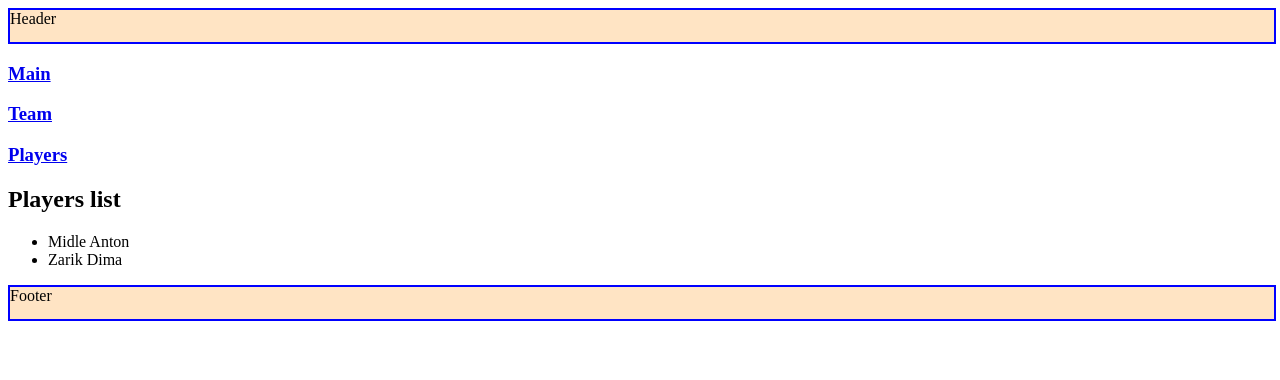
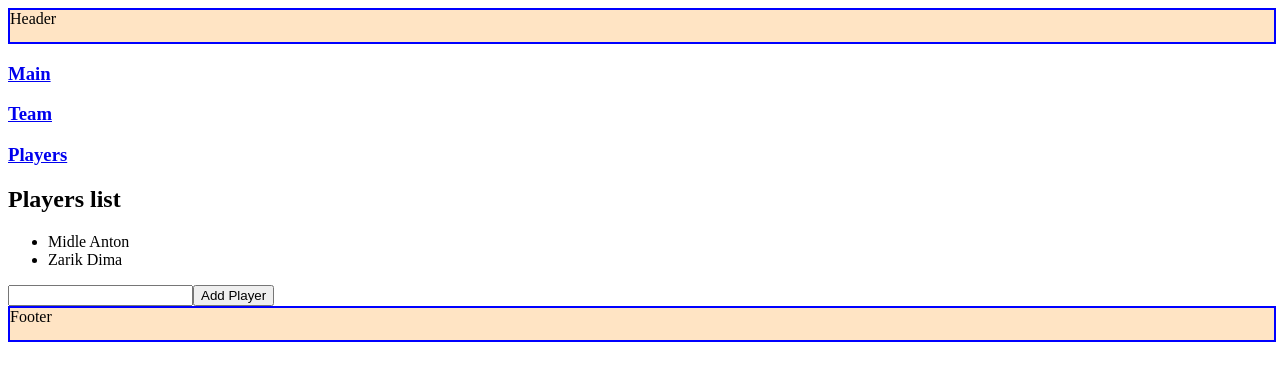
Before and after one commit to Zarikd/hockey_app, a Next.js app: page /players in a window 1280 px wide. Shown: the top 380 px of the page. Built offline with nearby package versions, Linux system fonts and the light colour scheme.

Commit message:
Issues with redux

```diff
--- a/pages/_app.tsx
+++ b/pages/_app.tsx
@@ -1,6 +1,8 @@
+import { store } from '@/src/store';
 import { Layout } from 'features';
 import type { AppProps } from 'next/app';
 import Head from 'next/head';
+import { Provider } from 'react-redux';
 
 export default function App({ Component, pageProps }: AppProps) {
   return (
@@ -10,9 +12,11 @@ export default function App({ Component, pageProps }: AppProps) {
         <link rel="icon" href="/favicon.svg" />
       </Head>
 
-      <Layout>
-        <Component {...pageProps} />
-      </Layout>
+      <Provider store={store}>
+        <Layout>
+          <Component {...pageProps} />
+        </Layout>
+      </Provider>
     </>
   );
 }
--- a/src/pages/players/PlayersPage.tsx
+++ b/src/pages/players/PlayersPage.tsx
@@ -1,11 +1,18 @@
+import { useAppDispatch, useAppSelector } from '@/src/shared/hooks/redux';
+import { setPlayer, updateInputName } from '@/src/store/slices/players';
+
 export const PlayersPage = () => {
+    const players = useAppSelector(state => state.players.playersList)
+    const inputName = useAppSelector(state => state.players.name)
+    const dispath = useAppDispatch()
     return (
         <div>
             <h2>Players list</h2>
             <ul>
-                <li>Midle Anton</li>
-                <li>Zarik Dima</li>
+                {players.map((item, index) => (<li key={index}>{item.playerName}</li>))}
             </ul>
+            <input type="text" placeholder='' value={inputName} onChange={e => dispath(updateInputName(e.target.value))} />
+            <button onClick={() => dispath(setPlayer(inputName))}>Add Player</button>
         </div>
     );
 }
--- /dev/null
+++ b/src/shared/hooks/redux.ts
@@ -0,0 +1,6 @@
+import { TypedUseSelectorHook, useDispatch, useSelector } from 'react-redux'
+
+import type { AppDispatch, RootState } from 'store'
+
+export const useAppDispatch = () => useDispatch<AppDispatch>()
+export const useAppSelector: TypedUseSelectorHook<RootState> = useSelector
--- a/src/store/index.ts
+++ b/src/store/index.ts
@@ -1,27 +1,11 @@
 import { Action, configureStore, ThunkAction } from '@reduxjs/toolkit';
-import { playersSlice } from './slices/players';
-import storage from 'redux-persist/lib/storage'
-import { persistReducer, persistStore } from 'redux-persist'
-
-
-
-
-const persistConfig = {
-    key: 'root',
-    storage,
-}
-
-const persistedPlayersReducer = persistReducer(persistConfig, playersSlice)
-
+import playersSlice from './slices/players';
 
 export const store = configureStore({
     reducer: {
         players: playersSlice
     }
 })
-
-export const persistor = persistStore(store)
-
 
 export type AppDispatch = typeof store.dispatch
 export type RootState = ReturnType<typeof store.getState>
--- a/src/store/slices/players.ts
+++ b/src/store/slices/players.ts
@@ -1,7 +1,7 @@
 import { createSlice, PayloadAction } from '@reduxjs/toolkit'
 
 export type PlayersState = {
-    name?: string
+    name: string
     playersList: Object[]
 }
 
@@ -23,17 +23,19 @@ export const playersSlice = createSlice({
     name: 'playersSlice',
     initialState,
     reducers: {
-        setPlayerName: (state, action: PayloadAction<string | undefined>) => {
+        updateInputName: (state, action: PayloadAction<string>) => {
             state.name = action.payload
         },
-        addPlayer: (state, action: PayloadAction<Object>) => {
-            let id = 3
-            state.playersList.push(action.payload)
-            id++
+        setPlayer: (state, action: PayloadAction<string>) => {
+            let idPlayer = state.playersList.length + 1;
+            state.playersList = [...state.playersList, {
+                id: idPlayer,
+                playerName: action.payload
+            }]
         }
     }
 })
 
-export const { setPlayerName, addPlayer } = playersSlice.actions
+export const { setPlayer, updateInputName } = playersSlice.actions
 
 export default playersSlice.reducer
--- a/tsconfig.json
+++ b/tsconfig.json
@@ -37,6 +37,9 @@
       "pages": [
         "./src/pages"
       ],
+      "store": [
+        "./src/store"
+      ],
     }
   },
   "include": [
```
